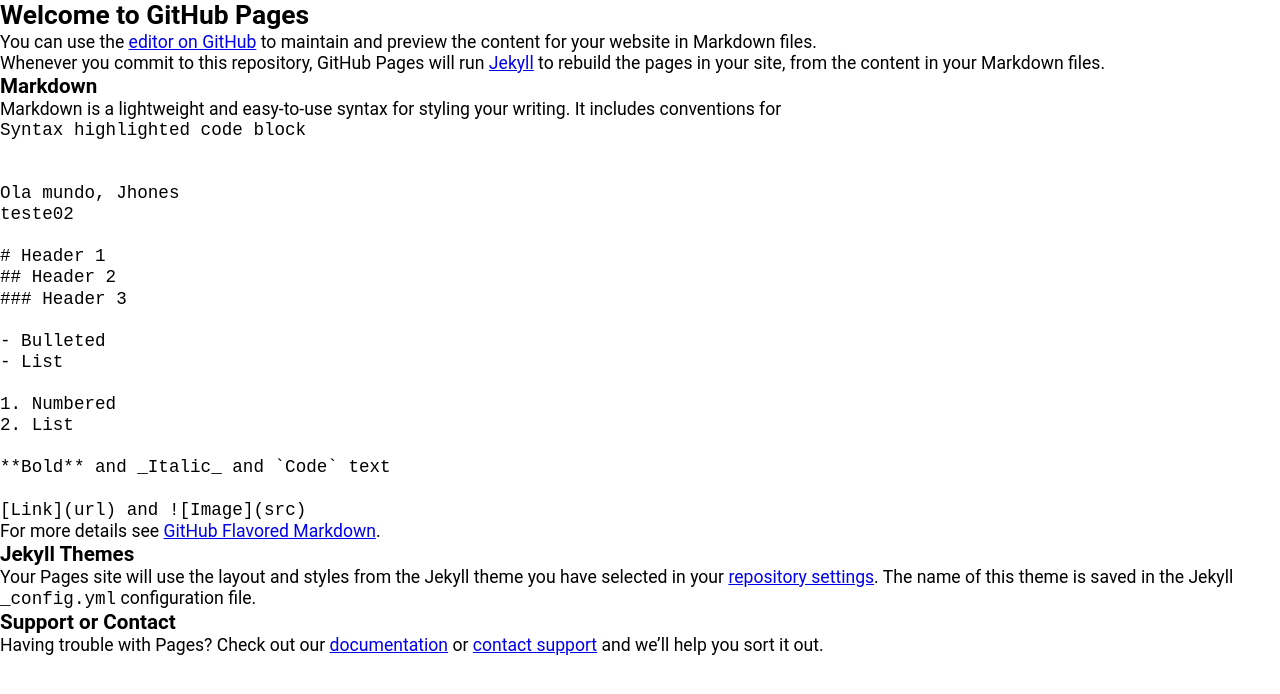
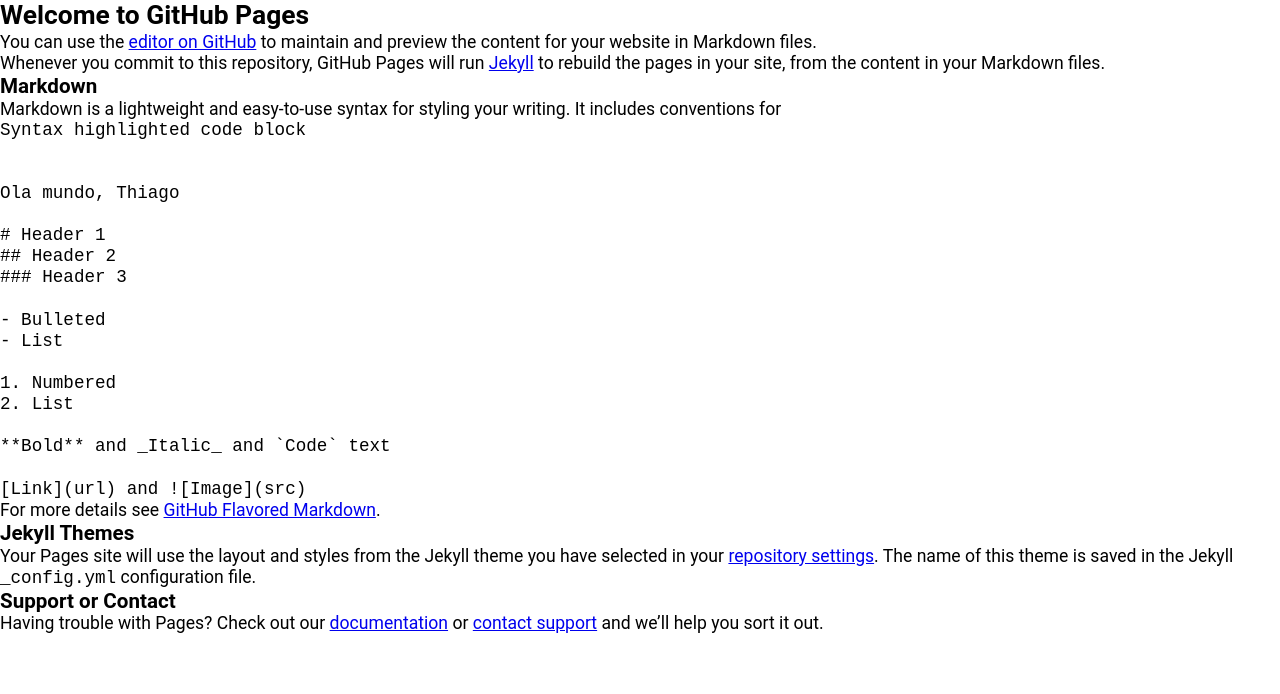
Before and after one commit to livethemoment/livethemoment.com.br, a Jekyll site: the page built from index.md, in a window 1280 px wide. Shown: the top 694 px of the page. Built offline with Jekyll 4.4.1, drawn with Linux system fonts in a browser that asks for light colours; our own code applies the rules of GitHub Pages for plain Markdown files.

Commit message:
init Dev

```diff
--- a/index.md
+++ b/index.md
@@ -16,8 +16,7 @@
 Syntax highlighted code block
 
 
-Ola mundo, Jhones
-teste02
+Ola mundo, Thiago
 
 # Header 1
 ## Header 2
```
